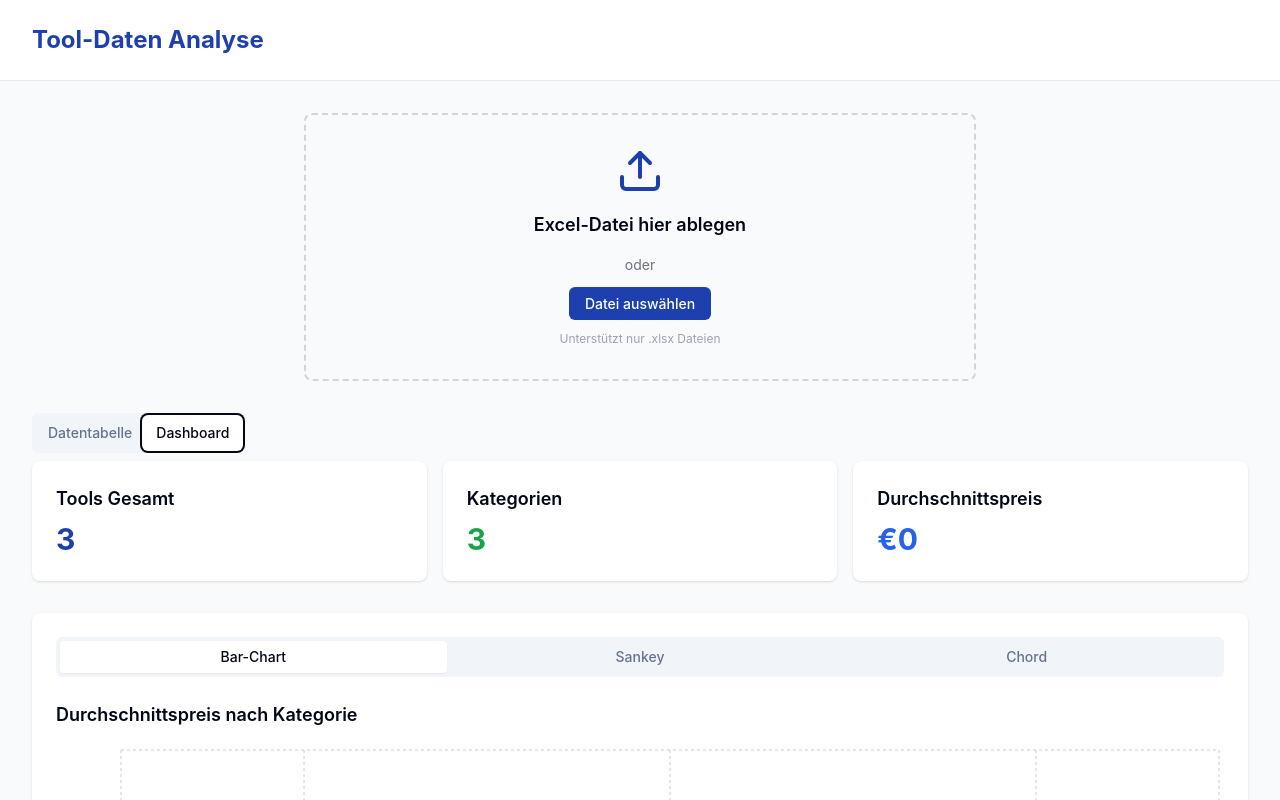
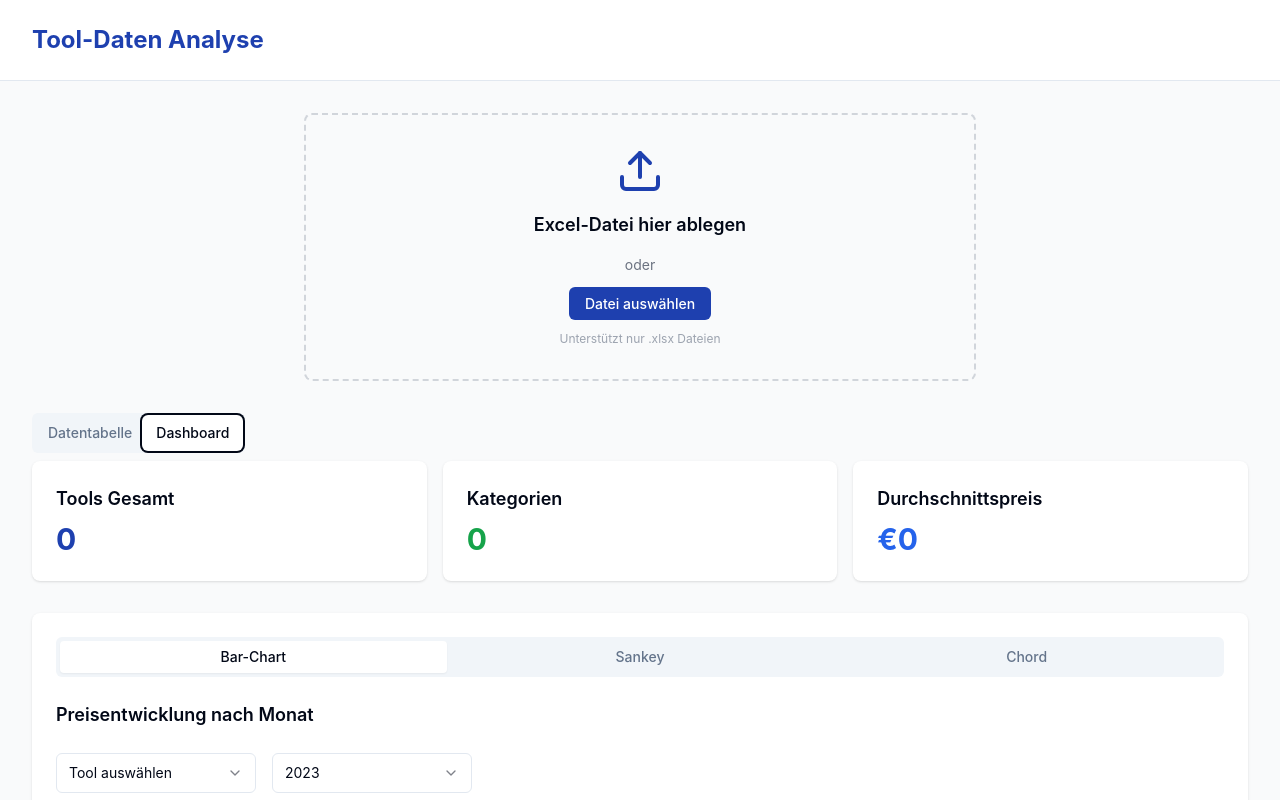
Before and after one commit to MrDio/shoe-insight-visualizer, a React (Vite) app: page / in a window 1280 px wide. Both pictures are taken after a click on the tab "Dashboard". Shown: the top 800 px of the page. Built offline with nearby package versions, Linux system fonts and the light colour scheme.

Commit message:
Enhance Bar Chart Display
Improve the bar chart to show months (Jan, Feb, etc.) instead of just the year.  Add controls to select the year and product group.

```diff
--- a/src/components/Dashboard.tsx
+++ b/src/components/Dashboard.tsx
@@ -1,3 +1,4 @@
+
 import { Tabs, TabsContent, TabsList, TabsTrigger } from "@/components/ui/tabs";
 import { ToolData } from '../types/data';
 import { StatCard } from './dashboard/StatCard';
@@ -9,103 +10,25 @@ interface DashboardProps {
   data: ToolData[];
 }
 
-// Mock data for initial display
-const mockData: ToolData[] = [
-  {
-    id: "mock-1",
-    tool: "Tool A",
-    category: "IWC",
-    prices: {
-      '2023': {
-        '01': 100,
-        '02': 110,
-        '03': 120
-      },
-      '2024': {
-        '01': 130,
-        '02': 140,
-        '03': 150
-      }
-    }
-  },
-  {
-    id: "mock-2",
-    tool: "Tool B",
-    category: "EWC",
-    prices: {
-      '2023': {
-        '01': 90,
-        '02': 95,
-        '03': 100
-      },
-      '2024': {
-        '01': 105,
-        '02': 110,
-        '03': 115
-      }
-    }
-  },
-  {
-    id: "mock-3",
-    tool: "Tool C",
-    category: "IWR",
-    prices: {
-      '2023': {
-        '01': 80,
-        '02': 85,
-        '03': 90
-      },
-      '2024': {
-        '01': 95,
-        '02': 100,
-        '03': 105
-      }
-    }
-  }
-];
-
 export const Dashboard = ({ data }: DashboardProps) => {
-  const displayData = data.length > 0 ? data : mockData;
   const currentYear = new Date().getFullYear().toString();
 
-  // Calculate average prices by category
-  const averagePricesByCategory = displayData.reduce((acc, item) => {
-    if (!acc[item.category]) {
-      acc[item.category] = { total: 0, count: 0 };
-    }
-
-    const yearPrices = item.prices[currentYear];
-    if (yearPrices) {
-      const yearAvg = Object.values(yearPrices).reduce((sum, price) => sum + price, 0) /
-                     Object.values(yearPrices).length;
-      acc[item.category].total += yearAvg;
-      acc[item.category].count += 1;
-    }
-
-    return acc;
-  }, {} as Record<string, { total: number; count: number }>);
-
-  const chartData = Object.entries(averagePricesByCategory).map(([category, values]) => ({
-    category,
-    avgPrice: Math.round(values.total / values.count),
-  }));
-
   // Calculate statistics
-  const totalTools = displayData.length;
-  const totalCategories = new Set(displayData.map(item => item.category)).size;
+  const totalTools = data.length;
+  const totalCategories = new Set(data.map(item => item.category)).size;
   const averagePrice = Math.round(
-    displayData.reduce((sum, item) => {
+    data.reduce((sum, item) => {
       const yearPrices = item.prices[currentYear];
       if (yearPrices) {
         return sum + (Object.values(yearPrices).reduce((s, p) => s + p, 0) /
                      Object.values(yearPrices).length);
       }
       return sum;
-    }, 0) / displayData.length
+    }, 0) / (data.length || 1)
   );
 
   // Prepare Sankey data
-  const categories = [...new Set(displayData.map(d => d.category))];
+  const categories = [...new Set(data.map(d => d.category))];
   const years = ['2023', '2024', '2025'];
 
   const sankeyData = {
@@ -113,7 +36,7 @@ export const Dashboard = ({ data }: DashboardProps) => {
       ...categories.map(id => ({ id })),
       ...years.map(id => ({ id }))
     ],
-    links: displayData.reduce((acc, item) => {
+    links: data.reduce((acc, item) => {
       years.forEach(year => {
         if (item.prices[year]) {
           const yearAvg = Object.values(item.prices[year]).reduce((sum, price) => sum + price, 0) /
@@ -142,7 +65,7 @@ export const Dashboard = ({ data }: DashboardProps) => {
   const chordData = categories.map(cat1 =>
     categories.map(cat2 => {
       if (cat1 === cat2) return 0;
-      const price1 = displayData
+      const price1 = data
         .filter(d => d.category === cat1)
         .reduce((sum, d) => {
           const yearPrices = d.prices[currentYear];
@@ -152,7 +75,7 @@ export const Dashboard = ({ data }: DashboardProps) => {
           return sum;
         }, 0);
 
-      const price2 = displayData
+      const price2 = data
         .filter(d => d.category === cat2)
         .reduce((sum, d) => {
           const yearPrices = d.prices[currentYear];
@@ -183,7 +106,7 @@ export const Dashboard = ({ data }: DashboardProps) => {
           </TabsList>
 
           <TabsContent value="bar" className="mt-6">
-            <BarChartView data={chartData} />
+            <BarChartView data={data} />
           </TabsContent>
 
           <TabsContent value="sankey" className="mt-6">
--- a/src/components/dashboard/BarChartView.tsx
+++ b/src/components/dashboard/BarChartView.tsx
@@ -1,25 +1,78 @@
+
 import { BarChart, Bar, XAxis, YAxis, CartesianGrid, Tooltip, ResponsiveContainer } from 'recharts';
+import { Select, SelectContent, SelectItem, SelectTrigger, SelectValue } from "@/components/ui/select";
+import { ToolData } from '@/types/data';
+import { useState, useMemo } from 'react';
 
 interface BarChartViewProps {
-  data: Array<{
-    category: string;
-    avgPrice: number;
-  }>;
+  data: ToolData[];
 }
 
-export const BarChartView = ({ data }: BarChartViewProps) => (
-  <>
-    <h3 className="text-lg font-semibold mb-4">Durchschnittspreis nach Kategorie</h3>
+export const BarChartView = ({ data }: BarChartViewProps) => {
+  const [selectedYear, setSelectedYear] = useState('2023');
+  const [selectedTool, setSelectedTool] = useState('');
+
+  const tools = useMemo(() => {
+    return Array.from(new Set(data.map(item => item.tool)));
+  }, [data]);
+
+  const chartData = useMemo(() => {
+    if (!selectedTool) return [];
+
+    const toolData = data.find(item => item.tool === selectedTool);
+    if (!toolData || !toolData.prices[selectedYear]) return [];
+
+    return Object.entries(toolData.prices[selectedYear]).map(([month, price]) => ({
+      month: new Date(2023, parseInt(month) - 1).toLocaleString('de-DE', { month: 'short' }),
+      price: price
+    }));
+  }, [data, selectedYear, selectedTool]);
+
+  return (
+    <div className="space-y-6">
+      <h3 className="text-lg font-semibold">Preisentwicklung nach Monat</h3>
+
+      <div className="flex gap-4">
+        <div className="w-[200px]">
+          <Select value={selectedTool} onValueChange={setSelectedTool}>
+            <SelectTrigger>
+              <SelectValue placeholder="Tool auswählen" />
+            </SelectTrigger>
+            <SelectContent>
+              {tools.map((tool) => (
+                <SelectItem key={tool} value={tool}>
+                  {tool}
+                </SelectItem>
+              ))}
+            </SelectContent>
+          </Select>
+        </div>
+
+        <div className="w-[200px]">
+          <Select value={selectedYear} onValueChange={setSelectedYear}>
+            <SelectTrigger>
+              <SelectValue placeholder="Jahr auswählen" />
+            </SelectTrigger>
+            <SelectContent>
+              <SelectItem value="2023">2023</SelectItem>
+              <SelectItem value="2024">2024</SelectItem>
+              <SelectItem value="2025">2025</SelectItem>
+            </SelectContent>
+          </Select>
+        </div>
+      </div>
+
       <div className="h-[400px]">
         <ResponsiveContainer width="100%" height="100%">
-        <BarChart data={data}>
+          <BarChart data={chartData}>
             <CartesianGrid strokeDasharray="3 3" />
-          <XAxis dataKey="category" />
+            <XAxis dataKey="month" />
             <YAxis />
             <Tooltip />
-          <Bar dataKey="avgPrice" fill="#1e40af" />
+            <Bar dataKey="price" fill="#0ea5e9" />
           </BarChart>
         </ResponsiveContainer>
       </div>
-  </>
+    </div>
   );
+};
```
Lines whose indentation alone changed are shown as unchanged.
